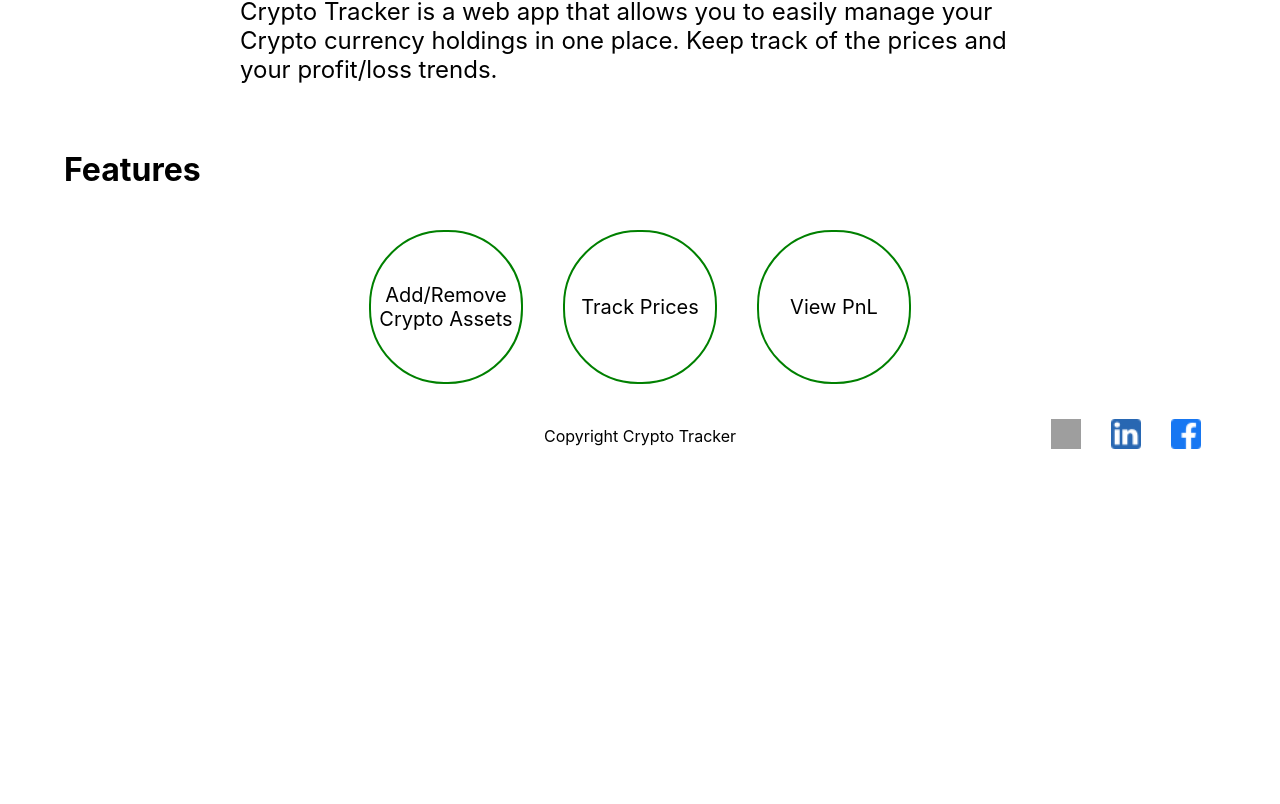
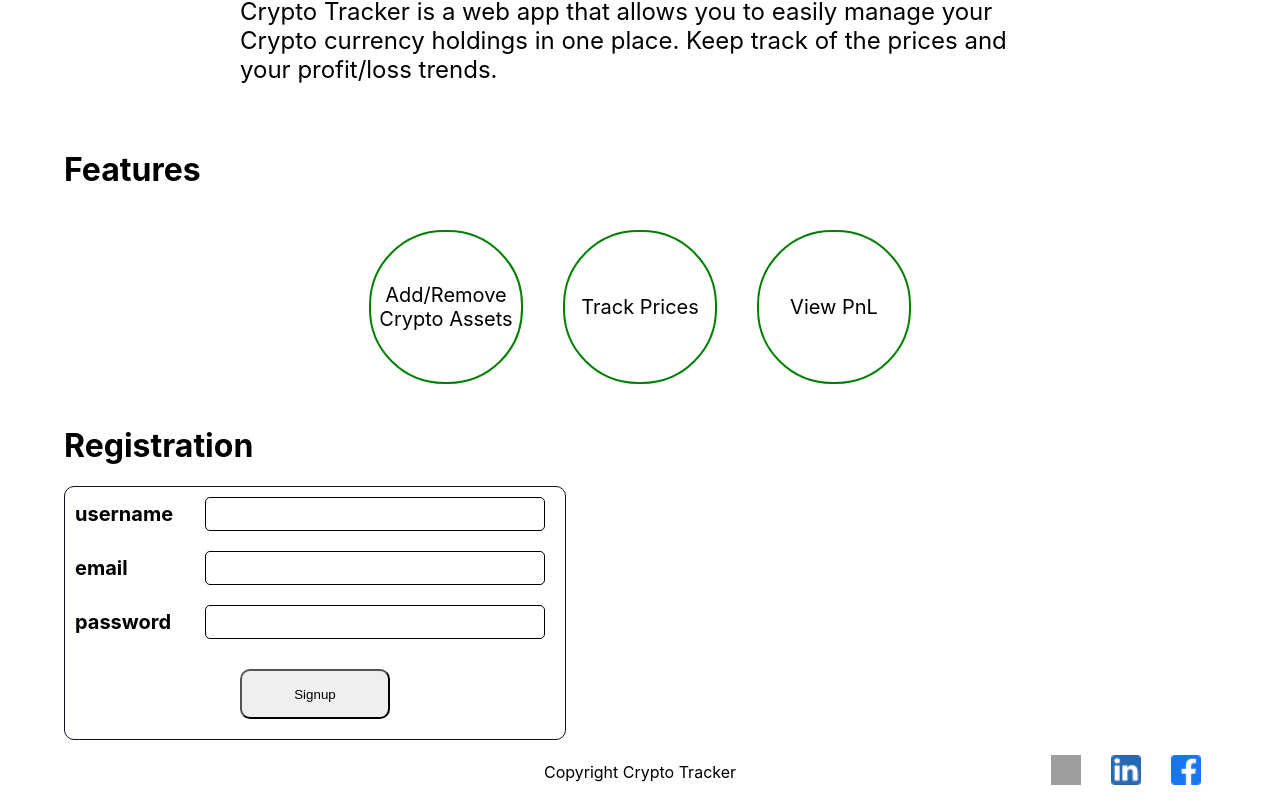
Before and after one commit to osala-eng/crypto-portfolio-tracker, a React (Create React App) app: page / in a window 1280 px wide. Shown: the part 257-1061 px from the top of the page. Before the commit the page ends 800 px from the top, so only its background shows below. Built offline with nearby package versions, Linux system fonts and the light colour scheme; grey boxes are pictures that could not be loaded.

Commit message:
User registration

```diff
--- a/src/App.tsx
+++ b/src/App.tsx
@@ -4,6 +4,7 @@ import Features from './components/Features';
 import Footer from './components/Footer';
 import Logo from './components/Logo';
 import ProductHeadline from './components/ProductHeadline';
+import Register from './components/Register';
 
 function App() {
   return (
@@ -11,6 +12,7 @@ function App() {
       <Logo/>
       <ProductHeadline/>
       <Features/>
+      <Register/>
       <Footer/>
     </div>
   );
--- /dev/null
+++ b/src/components/Register.tsx
@@ -0,0 +1,32 @@
+import React from 'react';
+import './css/Register.css';
+
+const Register = () => {
+    return (
+        <div id='register-container'>
+            <h1 id='registration_heading'>Registration</h1>
+            <form id='registration_form'>
+                <div className='user-input'>
+                    <label htmlFor="username_field" className='box-label'>username</label>
+                    <input type="text" id='username_field' name='username_field'
+                        className='box-input' />
+                </div>
+                <div className='user-input' >
+                    <label htmlFor="email_field" className='box-label'>email</label>
+                    <input type="email" id='email_field' name='email_field'
+                        className='box-input' />
+                </div>
+                <div className='user-input'>
+                    <label htmlFor="password_field" className='box-label'>password</label>
+                    <input type="password" id='password_field' name='password_field'
+                        className='box-input' />
+                </div>
+                <div id='button_container'>
+                    <button type="submit" id='signup_button'>Signup</button>
+                </div>
+            </form>
+        </div>
+    );
+};
+
+export default Register;
--- a/src/components/css/Logo.css
+++ b/src/components/css/Logo.css
@@ -1,8 +1,12 @@
 #logo_disp {
+    position: fixed;
+    top: 0;
     display: flex;
     flex-direction: row;
-    align-items: flex-start;
-    justify-content: center;
+    align-items: center;
+    justify-content: flex-start;
+    background-color: #ffffff;
+    width: 100%;
 }
 
 #name_box {
--- a/src/components/css/ProductHeadline.css
+++ b/src/components/css/ProductHeadline.css
@@ -4,6 +4,7 @@
     align-items: center;
     justify-content: center;
     width: 100%;
+    margin-top: 150px;
 }
 
 #prod_head_container {
--- /dev/null
+++ b/src/components/css/Register.css
@@ -0,0 +1,59 @@
+#register-container {
+    display: flex;
+    flex-direction: column;
+    justify-content: baseline;
+    align-items: baseline;
+    width: 90%;
+    align-self: center;
+}
+#registration_heading {
+    flex: 1;
+    text-align: left;
+}
+#registration_form{
+    flex: 5;
+    min-width: 500px;
+    border: 1px solid #112;
+    border-radius: 10px;
+}
+
+.user-input {
+    display: flex;
+    flex-direction: row;
+    align-items: center;
+    justify-content: center;
+    font-size: 20px;
+}
+
+.box-label{
+    flex: 1;
+    margin: 10px;
+    text-align: left;
+    font-size: 20px;
+    min-width: 100px;
+    font-weight: bold;
+}
+
+.box-input {
+    flex: 5;
+    min-width: 200px;
+    margin: 10px 20px;
+    height: 30px;
+    border-radius: 5px;
+    border: 1px solid;
+}
+.box-input:focus {
+    border: 1px solid;
+}
+
+#signup_button {
+    width: 150px;
+    height: 50px;
+    border-radius: 10px;
+    cursor: pointer;
+    margin: 20px auto;
+}
+
+#signup_button:hover{
+    background-color: lawngreen;
+}
```
Also changed, not shown: 1 other file (tests, documents, lock files or other folders).
